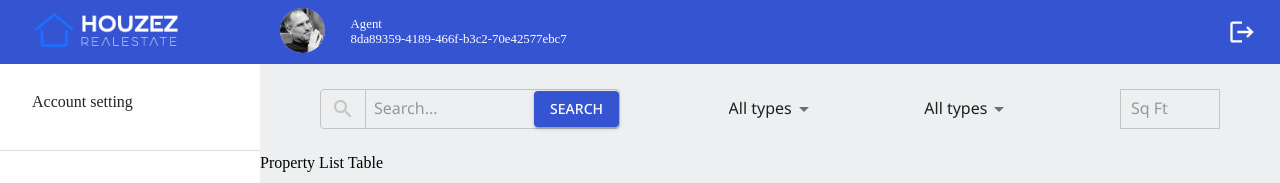
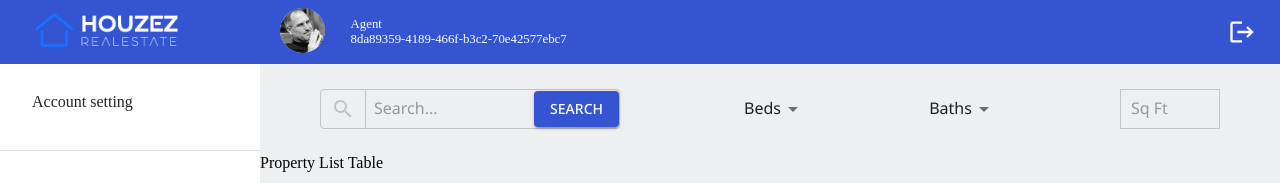
Before and after one commit to HouzezProject/houzez-app, a Next.js app: page /agent-management/property-list in a window 1280 px wide. Shown: the top 183 px of the page. Built offline with nearby package versions, Linux system fonts and the light colour scheme.

Commit message:
update searchBar function

```diff
--- a/src/components/AgentManagement/PropertyList/PropertyList.tsx
+++ b/src/components/AgentManagement/PropertyList/PropertyList.tsx
@@ -1,29 +1,10 @@
-import * as React from "react";
-import Table from "@mui/material/Table";
-import TableBody from "@mui/material/TableBody";
-import TableHead from "@mui/material/TableHead";
-import TableRow from "@mui/material/TableRow";
-import Link from "next/link";
-import { rows } from "./config";
-
-import {
-  Box,
-  Button,
-  FormControl,
-  InputLabel,
-  MenuItem,
-  Select,
-  SelectChangeEvent,
-  styled,
-  TableCell,
-  TextField
-} from "@mui/material";
-import InputBase from "@mui/material/InputBase";
-import SearchIcon from "@mui/icons-material/Search";
-import Image from "next/image";
+import styled from "@emotion/styled";
+import { Box } from "@mui/material";
+import React from "react";
 import ManagementHeader from "../ManagementHeader";
 import ManagementNavigation from "../ManagementNavigation";
-import theme from "../../../styles/theme";
+import PropertySearchBar from "./PropertySearchBar";
+import PropertyListTable from "./PropertyListTable";
 
 const AgentManagementContainer = styled(Box)({
   width: "100%",
@@ -38,88 +19,12 @@ const AgentManagementBody = styled(Box)({
   display: "flex",
   alignItems: "center",
   justifyContent: "start",
-  position: "relative"
+  width: "100%"
 });
 
-const {
-  palette: {
-    secondary: { light, main, dark },
-    background: { default: background, paper: backgroundPaper }
-  }
-} = theme;
-
-const Search = styled("div")({
-  display: "flex",
-  marginLeft: "10px",
-  position: "relative",
-  borderRadius: "3px",
-  backgroundColor: "dark",
-  "&:hover": {
-    backgroundColor: "light"
-  },
-  width: "100%",
-  justifyContent: "space-around"
+const PropertyListContainer = styled(Box)({
+  width: "calc(100vw - 260px)"
 });
-
-const SearchIconWrapper = styled("div")({
-  height: "100%",
-  position: "absolute",
-  display: "flex",
-  alignItems: "center",
-  justifyContent: "center"
-});
-
-const StyledInputBase = styled(InputBase)({
-  color: "dark",
-  "& .MuiInputBase-input": {
-    paddingLeft: "30px",
-    width: "100%"
-  }
-});
-
-const SearchButton = styled(Button)({
-  justifyContent: "center",
-  SearchButton: "right"
-});
-
-const SelectAllBox = styled(Box)({
-  display: "flex",
-  padding: "10px",
-  justifyContent: "space-between",
-  alignItems: "center"
-});
-
-const SelectBox = styled(Box)({
-  minWidth: "100px"
-});
-const PropertyBox = styled(Box)({
-  display: "flex"
-});
-const handleChange = (event: SelectChangeEvent) => {
-  console.log(event.target.value as string);
-};
-const PropertyListBox = styled(Box)({
-  position: "absolute",
-  top: "30px",
-  left: "300px",
-  overflow: "auto",
-  marginTop: "40px"
-});
-const TableContainer = styled(Box)({
-  marginTop: "10px"
-});
-const PropertyTable = styled(Table)({});
-
-const PropertyTableCell = styled(TableCell)({
-  justifyContent: "center",
-  alignItems: "center",
-  textAlign: "center"
-});
-
-const StatusStyle = styled("div")({
-  color: "red"
-});
-const SearchBox = styled(Box)({});
 
 const PropertyList = () => {
   return (
@@ -127,116 +32,10 @@ const PropertyList = () => {
       <ManagementHeader />
       <AgentManagementBody>
         <ManagementNavigation />
-        <Box>
-          <Search>
-            <SearchBox>
-              <SearchIconWrapper>
-                <SearchIcon />
-              </SearchIconWrapper>
-              <StyledInputBase placeholder="Search…" inputProps={{ "aria-label": "search" }} />
-            </SearchBox>
-            <SearchBox>
-              <SearchButton variant="outlined">search</SearchButton>
-            </SearchBox>
-          </Search>
-        </Box>
-        <br />
-        <SelectAllBox>
-          <SelectBox>
-            <FormControl fullWidth>
-              <InputLabel id="demo-simple-select-label">Beds</InputLabel>
-              <Select
-                labelId="demo-simple-select-label"
-                id="demo-simple-select"
-                label="--Beds--"
-                onChange={handleChange}
-              >
-                <MenuItem value={1}>1</MenuItem>
-                <MenuItem value={2}>2</MenuItem>
-                <MenuItem value={3}>3</MenuItem>
-                <MenuItem value={4}>4</MenuItem>
-                <MenuItem value={5}>5</MenuItem>
-                <MenuItem value={6}>6</MenuItem>
-              </Select>
-            </FormControl>
-          </SelectBox>
-          <br />
-          <SelectBox>
-            <FormControl fullWidth>
-              <InputLabel id="demo-simple-select-label">Baths</InputLabel>
-              <Select
-                labelId="demo-simple-select-label"
-                id="demo-simple-select"
-                label="--Baths--"
-                onChange={handleChange}
-              >
-                <MenuItem value={1}>1</MenuItem>
-                <MenuItem value={2}>2</MenuItem>
-                <MenuItem value={3}>3</MenuItem>
-                <MenuItem value={4}>4</MenuItem>
-                <MenuItem value={5}>5</MenuItem>
-                <MenuItem value={6}>6</MenuItem>
-              </Select>
-            </FormControl>
-          </SelectBox>
-          <br />
-          <TextField id="basic" label="Landsize" />
-          <br />
-        </SelectAllBox>
-
-        <br />
-        <TableContainer>
-          <PropertyTable size="small" aria-label="a dense table">
-            <TableHead>
-              <TableRow>
-                <PropertyTableCell>Property name </PropertyTableCell>
-                <PropertyTableCell>Price</PropertyTableCell>
-                <PropertyTableCell>Type</PropertyTableCell>
-                <PropertyTableCell>Beds/Baths/Garages</PropertyTableCell>
-                <PropertyTableCell>Landsize</PropertyTableCell>
-                <PropertyTableCell>Status</PropertyTableCell>
-                <PropertyTableCell>Inspection Date</PropertyTableCell>
-                <PropertyTableCell>Edit</PropertyTableCell>
-              </TableRow>
-            </TableHead>
-            <TableBody>
-              {rows.map((row) => (
-                <TableRow key={row.name}>
-                  <PropertyTableCell component="th" scope="row">
-                    <PropertyBox>
-                      <Image
-                        src="https://images.unsplash.com/photo-1512917774080-9991f1c4c750?auto=format&w=350&dpr=2"
-                        width={50}
-                        height={50}
-                      />
-                      {row.name}
-                      <br />
-                      {row.post},{row.street},{row.suburd},{row.state}
-                    </PropertyBox>
-                  </PropertyTableCell>
-
-                  <PropertyTableCell>{row.price}</PropertyTableCell>
-                  <PropertyTableCell>{row.type}</PropertyTableCell>
-                  <PropertyTableCell>
-                    {row.beds}/{row.baths}/{row.garages}
-                  </PropertyTableCell>
-                  <PropertyTableCell>{row.landSize}</PropertyTableCell>
-                  <PropertyTableCell>
-                    <StatusStyle>{row.status}</StatusStyle>
-                  </PropertyTableCell>
-                  <PropertyTableCell>
-                    {row.inspectionDate} {row.inspectionTime}
-                  </PropertyTableCell>
-                  <PropertyTableCell>
-                    <Button variant="outlined">
-                      <Link href="">Edit</Link>
-                    </Button>
-                  </PropertyTableCell>
-                </TableRow>
-              ))}
-            </TableBody>
-          </PropertyTable>
-        </TableContainer>
+        <PropertyListContainer>
+          <PropertySearchBar />
+          <PropertyListTable />
+        </PropertyListContainer>
       </AgentManagementBody>
     </AgentManagementContainer>
   );
--- a/src/components/AgentManagement/PropertyList/PropertyList2.tsx
+++ /dev/null
@@ -1,44 +0,0 @@
-import styled from "@emotion/styled";
-import { Box } from "@mui/material";
-import React from "react";
-import ManagementHeader from "../ManagementHeader";
-import ManagementNavigation from "../ManagementNavigation";
-import PropertySearchBar from "./PropertySearchBar";
-import PropertyListTable from "./PropertyListTable";
-
-const AgentManagementContainer = styled(Box)({
-  width: "100%",
-  height: "100vh",
-  display: "flex",
-  alignItems: "start",
-  flexDirection: "column"
-});
-
-const AgentManagementBody = styled(Box)({
-  height: "calc(100vh - 64px)",
-  display: "flex",
-  alignItems: "center",
-  justifyContent: "start",
-  width: "100%"
-});
-
-const PropertyListContainer = styled(Box)({
-  width: "calc(100vw - 260px)"
-});
-
-const PropertyList = () => {
-  return (
-    <AgentManagementContainer>
-      <ManagementHeader />
-      <AgentManagementBody>
-        <ManagementNavigation />
-        <PropertyListContainer>
-          <PropertySearchBar />
-          <PropertyListTable />
-        </PropertyListContainer>
-      </AgentManagementBody>
-    </AgentManagementContainer>
-  );
-};
-
-export default PropertyList;
--- a/src/components/AgentManagement/PropertyList/PropertySearchBar.tsx
+++ b/src/components/AgentManagement/PropertyList/PropertySearchBar.tsx
@@ -43,19 +43,28 @@ const SquareFitContainer = styled(InputBase)({
 });
 
 const PropertySearchBar = () => {
-  const options = [
-    { label: "All types", value: "All types" },
-    { label: "House", value: "House" },
-    { label: "Apartment", value: "Apartment" },
-    { label: "Townhouse", value: "Townhouse" },
-    { label: "Villa", value: "Villa" },
-    { label: "Land", value: "Land" },
-    { label: "Acreage", value: "Acreage" },
-    { label: "Rural", value: "Rural" },
-    { label: "Block of Units", value: "Block of Units" },
-    { label: "Retirement Living", value: "Retirement Living" }
+  const optionsBeds = [
+    { label: "Beds", value: "0" },
+    { label: "1", value: "1" },
+    { label: "2", value: "2" },
+    { label: "3", value: "3" },
+    { label: "4", value: "4" },
+    { label: "5", value: "5" },
+    { label: "6", value: "6" }
   ];
-  const [value, setValue] = useState("All types");
+  const optionsBaths = [
+    { label: "Baths", value: "0" },
+    { label: "1", value: "1" },
+    { label: "2", value: "2" },
+    { label: "3", value: "3" },
+    { label: "4", value: "4" },
+    { label: "5", value: "5" },
+    { label: "6", value: "6" }
+  ];
+
+  const [numBed, setBedValue] = useState("0");
+  const [numBath, setBathValue] = useState("0");
+
   return (
     <PropertySearchBarContainer>
       <SearchContainer>
@@ -73,10 +82,10 @@ const PropertySearchBar = () => {
             label="types"
             disableUnderline
             variant="standard"
-            value={value}
-            onChange={(event) => setValue(event.target.value as string)}
+            value={numBed}
+            onChange={(event) => setBedValue(event.target.value as string)}
           >
-            {options.map((option) => {
+            {optionsBeds.map((option) => {
               return (
                 <MenuItem key={option.value} value={option.value}>
                   {option.label}
@@ -94,10 +103,10 @@ const PropertySearchBar = () => {
             label="types"
             disableUnderline
             variant="standard"
-            value={value}
-            onChange={(event) => setValue(event.target.value as string)}
+            value={numBath}
+            onChange={(event) => setBathValue(event.target.value as string)}
           >
-            {options.map((option) => {
+            {optionsBaths.map((option) => {
               return (
                 <MenuItem key={option.value} value={option.value}>
                   {option.label}
--- a/src/components/AgentManagement/PropertyList/index.tsx
+++ b/src/components/AgentManagement/PropertyList/index.tsx
@@ -1 +1 @@
-export { default } from "./PropertyList2";
+export { default } from "./PropertyList";
```
